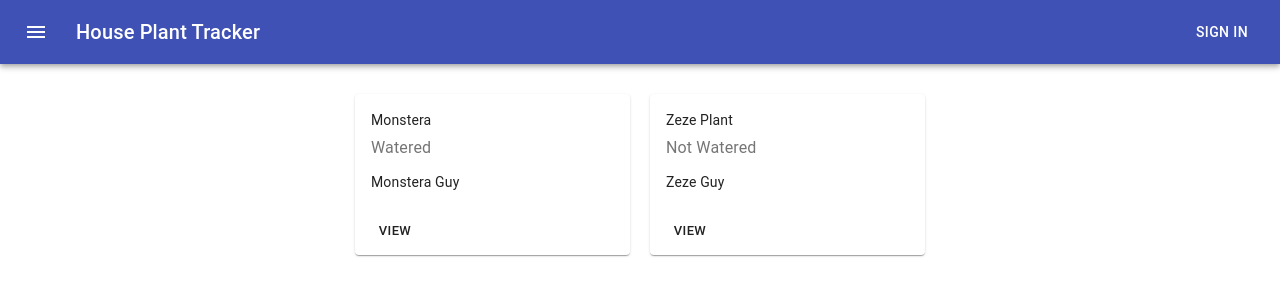
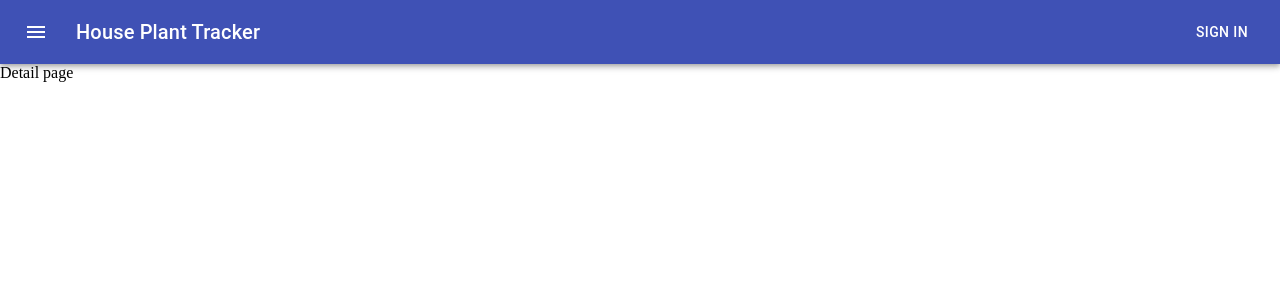
Before and after one commit to ekonine/plant-tracker-v2, a React (Create React App) app: page /manage/detail/0 in a window 1280 px wide. Shown: the top 300 px of the page. Built offline with nearby package versions, Linux system fonts and the light colour scheme.

Commit message:
add small fixes and initialize detail page

```diff
--- a/src/App.js
+++ b/src/App.js
@@ -3,6 +3,7 @@ import NavBar from './components/nav-bar/nav-bar.component.jsx';
 import Home from './pages/home/home.page.jsx';
 import Manage from './pages/manage/manage.page.jsx';
 import Logs from './pages/log/log.page.jsx';
+import Detail from './pages/detail/detail.page.jsx';
 import SignIn from './pages/sign-in/sign-in.page.jsx';
 import {Switch, Route} from 'react-router-dom';
 
--- a/src/components/nav-bar/nav-bar.component.jsx
+++ b/src/components/nav-bar/nav-bar.component.jsx
@@ -21,7 +21,7 @@ const useStyles = makeStyles(theme => ({
     flexGrow: 1,
   },
   menuContainer: {
-    marginTop: '60px',
+    marginTop: 60,
   },
   link: {
     color: 'black',
--- /dev/null
+++ b/src/pages/detail/detail.page.jsx
@@ -0,0 +1,7 @@
+import React from 'react';
+
+export default function Detail() {
+  return(
+    <div>Detail page</div>
+  );
+}
--- a/src/pages/manage/manage.page.jsx
+++ b/src/pages/manage/manage.page.jsx
@@ -1,15 +1,17 @@
 import React from 'react';
 import {makeStyles} from '@material-ui/core/styles';
 import CustomCardList from '../../components/custom-card-list/custom-card-list.component.jsx';
+import Detail from '../detail/detail.page.jsx';
+import {Switch, Route} from 'react-router-dom';
 
-const useStyles = makeStyles(theme => ({
+const useStyles = makeStyles({
   cardContainer: {
     display: 'flex',
     justifyContent: 'center',
-    marginTop: '20px',
+    marginTop: 20,
     width: '100vw'
   },
-}));
+});
 
 export default function Manage() {
   const classes = useStyles();
@@ -19,19 +21,34 @@ export default function Manage() {
       plantSpecies: 'Monstera',
       plantNickname: 'Monstera Guy',
       plantWaterStatus: 'Watered',
+      plantPrice: 30,
+      plantPriceCurr: 'CAD',
+      plantHouseLoc: 'Main Bedroom Shelf',
+      plantBoughtLoc: 'Hipster Shop'
     },
     {
       plantSpecies: 'Zeze Plant',
       plantNickname: 'Zeze Guy',
       plantWaterStatus: 'Not Watered',
+      plantPrice: 20,
+      plantPriceCurr: 'CAD',
+      plantHouseLoc: 'Living Room Shelf',
+      plantBoughtLoc: 'Hipster Shop 2'
     },
   ]);
 
   return (
     <div>
-      <div className={classes.cardContainer}>
-        <CustomCardList plantData={plantData}/>
-      </div>
+      <Switch>
+        <Route exact path="/manage">
+          <div className={classes.cardContainer}>
+            <CustomCardList plantData={plantData}/>
+          </div>
+        </Route>
+        <Route path="/manage/detail">
+          <Detail />
+        </Route>
+      </Switch>
     </div>
   );
 }
```
